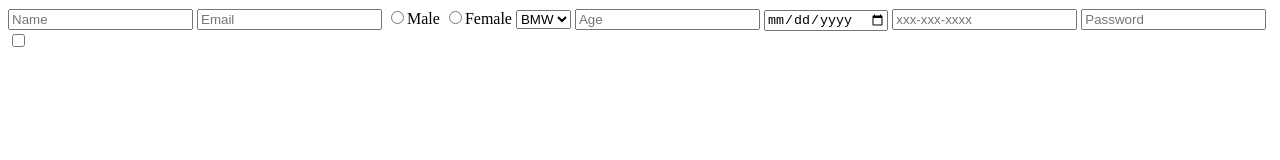
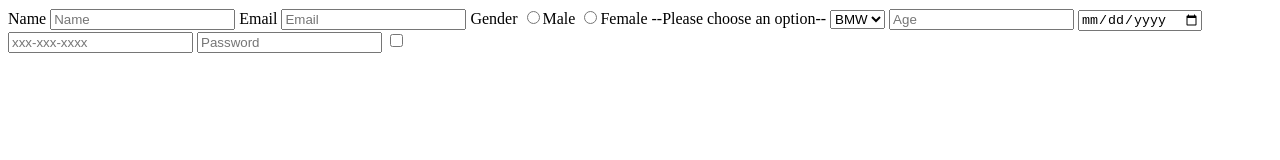
Before and after one commit to acciojob/signup-form-car-HarshitTyagi651, a website: page main.html in a window 1280 px wide. Drawn offline with Linux system fonts and the light colour scheme.

Commit message:
created a submission

```diff
--- a/main.html
+++ b/main.html
@@ -9,11 +9,15 @@
 <body>
 	<!-- the entire body must be written by student -->
 	<form>
+		<label>Name</label>
 		<input type="text" required="true" id="name" placeholder="Name"/>
+		<label>Email</label>
 		<input type="email" required="true" id="email" placeholder="Email"/>
+		<label>Gender</label>
 		<input type="radio" required="true" id="gender_m" name="Gender"/>Male
 		<input type="radio" required="true" id="gender_f" name="Gender"/>Female
-		<select required="true" id="cars">--Please choose an option--
+		<label>--Please choose an option--</label>
+		<select required="true" id="cars">
 			<option>BMW</option>
 			<option>Nano</option>
 			<option>Swift</option>
```
